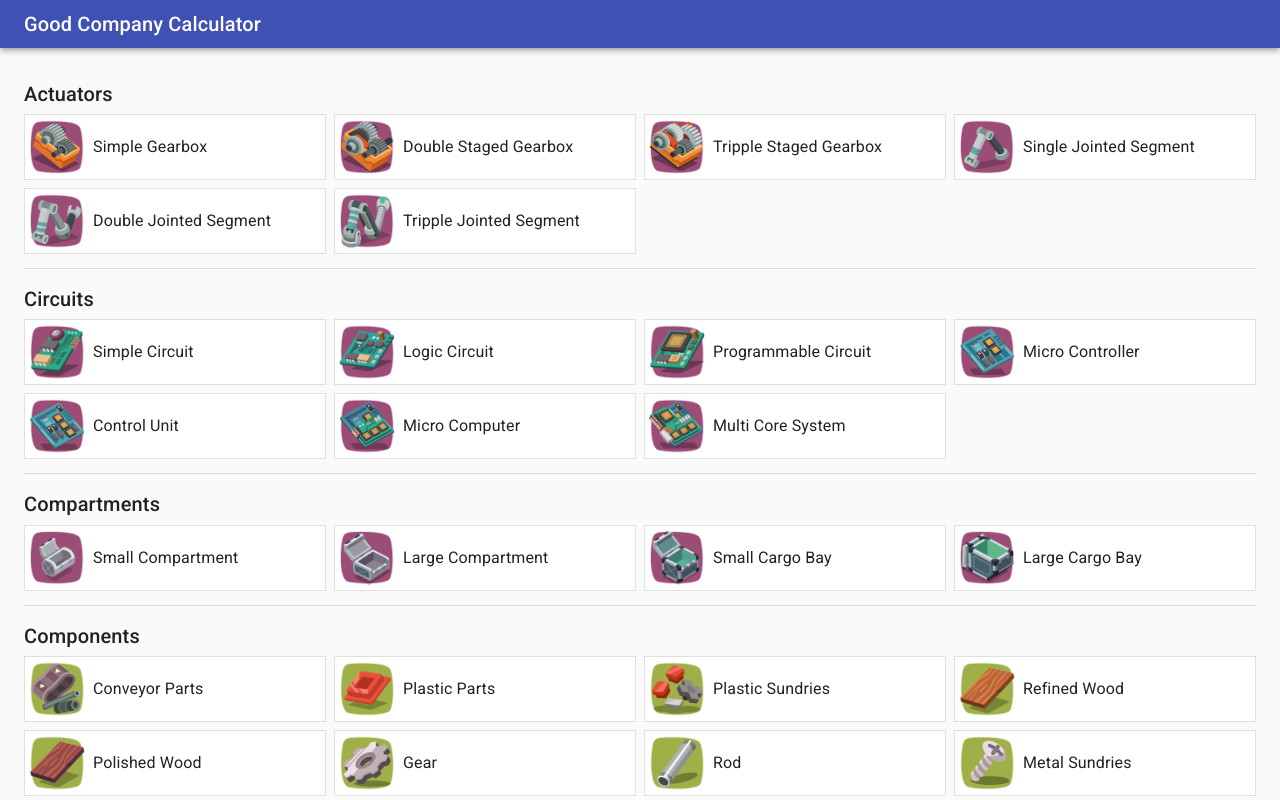
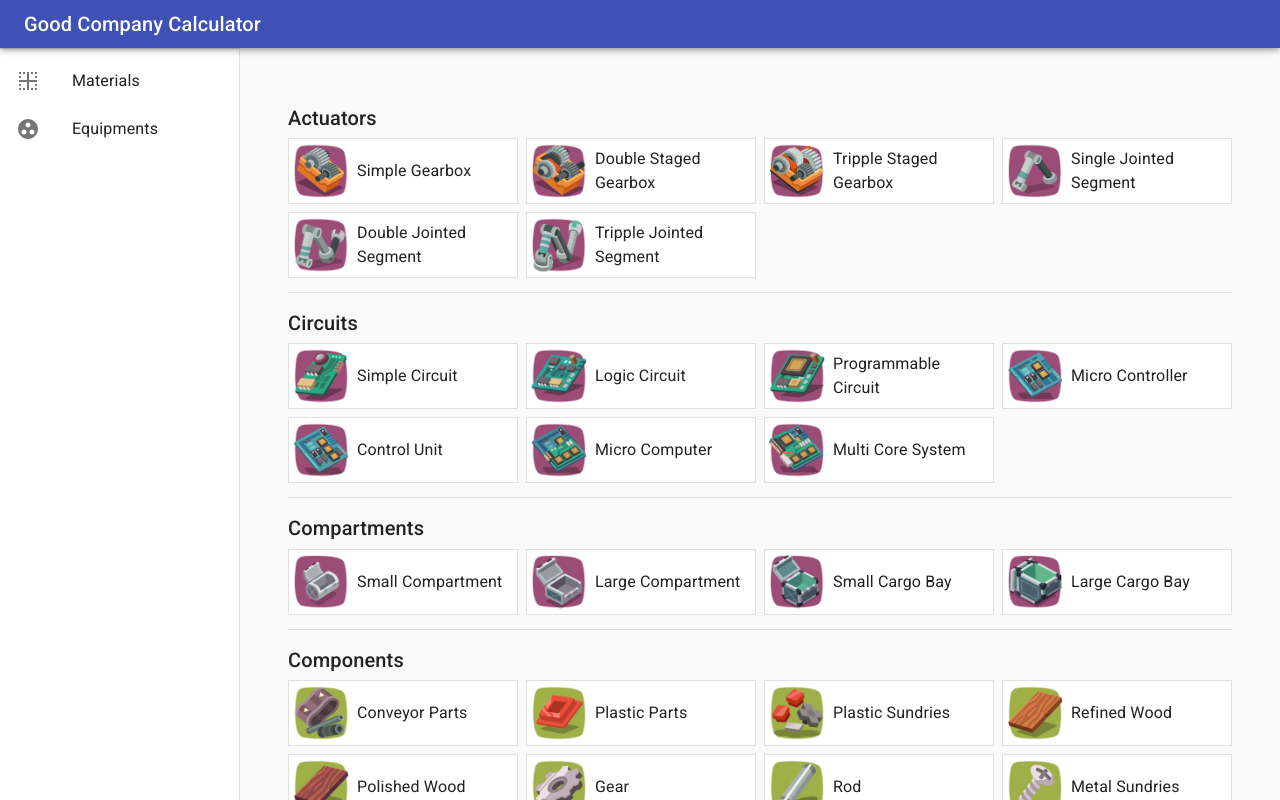
Before and after one commit to letrunghieu/goodcompany-calculator, a React (Create React App) app: page / in a window 1280 px wide. Shown: the top 800 px of the page. Built offline with nearby package versions, Linux system fonts and the light colour scheme.

Commit message:
Add drawers

```diff
--- a/src/App.tsx
+++ b/src/App.tsx
@@ -1,6 +1,20 @@
-import React, {useEffect} from 'react';
+import React, {useEffect, useState} from 'react';
 import {connect} from "react-redux";
-import {Container, CssBaseline, AppBar, Toolbar, Typography} from '@material-ui/core'
+import {
+    Container,
+    CssBaseline,
+    AppBar,
+    Toolbar,
+    Typography,
+    Divider,
+    IconButton,
+    Hidden,
+    Drawer, List, ListItem, ListItemIcon, ListItemText,
+} from '@material-ui/core'
+import {makeStyles} from "@material-ui/core/styles";
+import MenuIcon from "@material-ui/icons/Menu";
+import BorderInnerIcon from '@material-ui/icons/BorderInner';
+import GroupWorkIcon from '@material-ui/icons/GroupWork';
 
 import './App.css';
 import {dataRequested, localesRequested, pageInitiated} from "./app/actions/actions";
@@ -8,7 +22,6 @@ import {AppThunkDispatch} from "./app/store";
 import {RootState} from "./app/reducers";
 import LoadingPage from "./app/features/loading/LoadingPage";
 import MaterialsListPage from "./app/features/materials/MaterialsListPage";
-import {makeStyles} from "@material-ui/core/styles";
 
 type StateProps = {
     isLoaded: boolean;
@@ -21,8 +34,13 @@ type DispatchProps = {
 type AppProps = StateProps & DispatchProps;
 
 function App(props: AppProps) {
+    const classes = styles();
     const {isLoaded, onLoaded} = props;
-    const classes = styles();
+    const [isDrawerOpened, setIsDrawerOpened] = useState(false);
+
+    const handleDrawerToggle = () => {
+        setIsDrawerOpened(!isDrawerOpened);
+    }
 
     useEffect(() => {
         onLoaded();
@@ -32,26 +50,109 @@ function App(props: AppProps) {
         return (<LoadingPage />);
     }
 
+    const drawerElement = (
+        <div>
+            <Toolbar variant={'dense'} />
+            <Divider />
+            <List>
+                <ListItem button>
+                    <ListItemIcon><BorderInnerIcon /></ListItemIcon>
+                    <ListItemText primary={'Materials'} />
+                </ListItem>
+                <ListItem button>
+                    <ListItemIcon><GroupWorkIcon /></ListItemIcon>
+                    <ListItemText primary={'Equipments'} />
+                </ListItem>
+            </List>
+        </div>
+    );
+
     return (
-        <div>
+        <div className={classes.root}>
             <CssBaseline />
-            <Container maxWidth={false}>
-                <AppBar>
-                    <Toolbar variant={"dense"}>
-                        <Typography variant={"h6"}>Good Company Calculator</Typography>
-                    </Toolbar>
-                </AppBar>
-                <div>
+            <AppBar className={classes.appBar}>
+                <Toolbar variant={"dense"}>
+                    <IconButton
+                        color="inherit"
+                        aria-label="open drawer"
+                        edge="start"
+                        onClick={handleDrawerToggle}
+                        className={classes.menuButton}
+                    >
+                        <MenuIcon />
+                    </IconButton>
+                    <Typography variant={"h6"}>Good Company Calculator</Typography>
+                </Toolbar>
+            </AppBar>
+            <nav className={classes.drawer} aria-label="mailbox folders">
+                {/* The implementation can be swapped with js to avoid SEO duplication of links. */}
+                <Hidden smUp>
+                    <Drawer
+                        variant="temporary"
+                        anchor={'left'}
+                        open={isDrawerOpened}
+                        onClose={handleDrawerToggle}
+                        classes={{
+                            paper: classes.drawerPaper,
+                        }}
+                        ModalProps={{
+                            keepMounted: true, // Better open performance on mobile.
+                        }}
+                    >
+                        {drawerElement}
+                    </Drawer>
+                </Hidden>
+                <Hidden xsDown implementation="css">
+                    <Drawer
+                        classes={{
+                            paper: classes.drawerPaper,
+                        }}
+                        variant="permanent"
+                        open
+                    >
+                        {drawerElement}
+                    </Drawer>
+                </Hidden>
+            </nav>
+            <div className={classes.content}>
+                <Container maxWidth={false}>
                     <div className={classes.toolbar} />
                     <MaterialsListPage />
-                </div>
-            </Container>
+                </Container>
+            </div>
         </div>
     );
 }
 
+const drawerWidth = 240;
+
 const styles = makeStyles(theme => ({
+    root: {
+        display: 'flex',
+    },
     toolbar: theme.mixins.toolbar,
+    appBar: {
+        zIndex: theme.zIndex.drawer + 10,
+    },
+    menuButton: {
+        marginRight: theme.spacing(2),
+        [theme.breakpoints.up('sm')]: {
+            display: 'none',
+        },
+    },
+    drawer: {
+        [theme.breakpoints.up('sm')]: {
+            width: drawerWidth,
+            flexShrink: 0,
+        },
+    },
+    drawerPaper: {
+        width: drawerWidth,
+    },
+    content: {
+        flexGrow: 1,
+        padding: theme.spacing(3),
+    },
 }));
 
 function mapStateToProps(state: RootState): StateProps {
```
